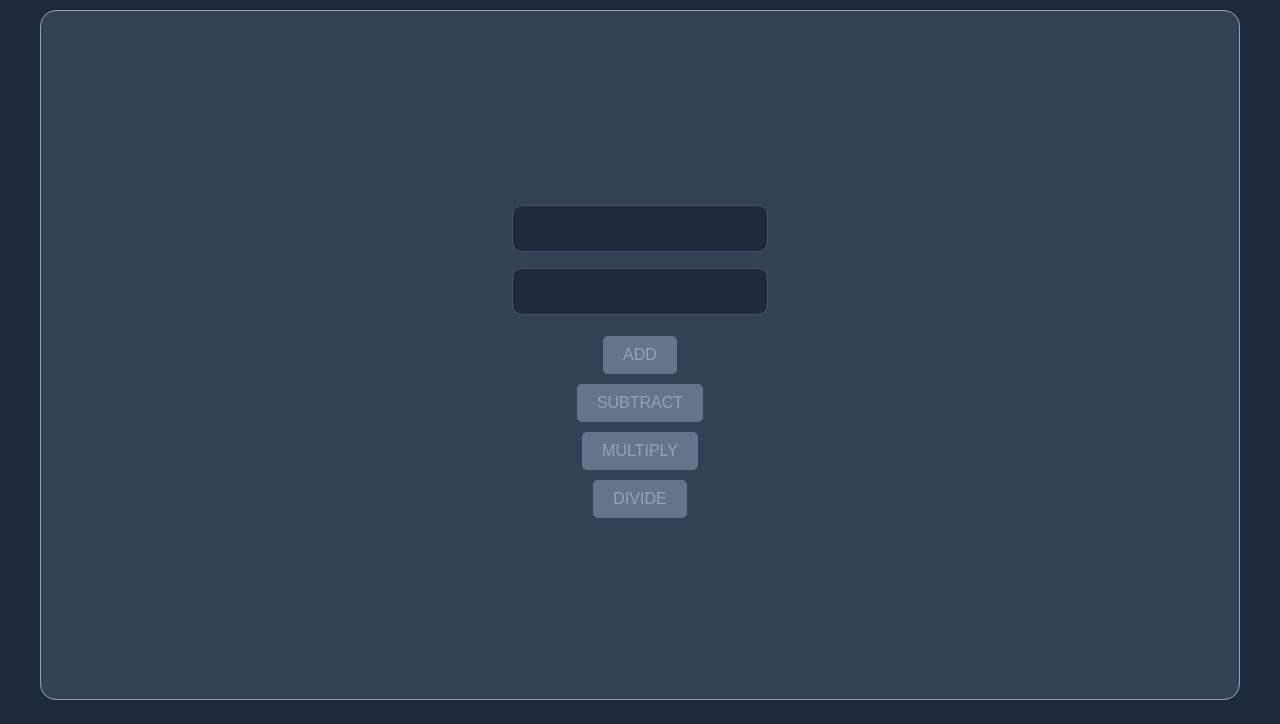
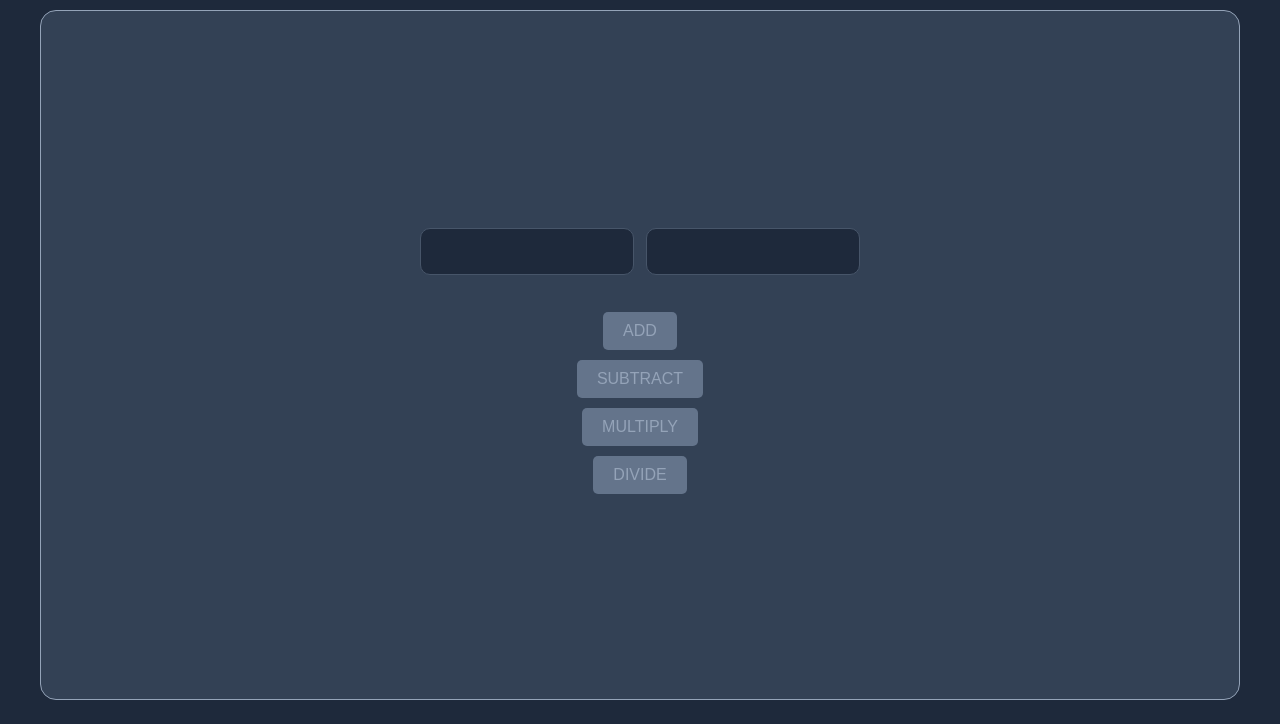
Before and after one commit to user3456-3456/calc-try, a plain HTML site: page index.html in a window 1280 px wide. Shown: the part 92-816 px from the top of the page. Drawn offline with Linux system fonts and the light colour scheme.

Commit message:
style: add .input-row class for improved layout in style.css

```diff
--- a/style.css
+++ b/style.css
@@ -60,6 +60,15 @@ body {
   box-shadow: 0 0 0 3px rgba(148, 163, 184, 0.2);
 }
 
+.input-row {
+  display: flex;
+  flex-direction: row;
+  justify-content: center;
+  gap: 12px;
+  width: 100%;
+  max-width: 440px;
+  margin-bottom: 16px;
+}
 
 .outerbox {
   display: flex;
```
